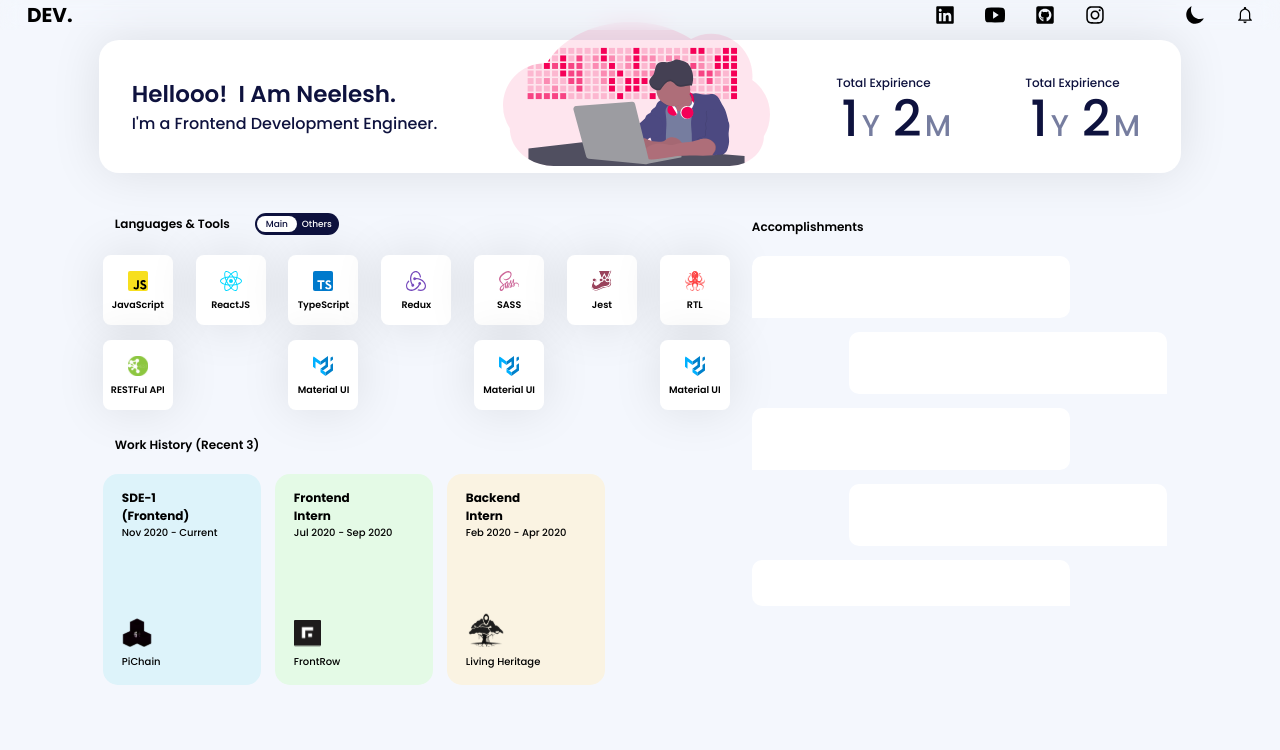
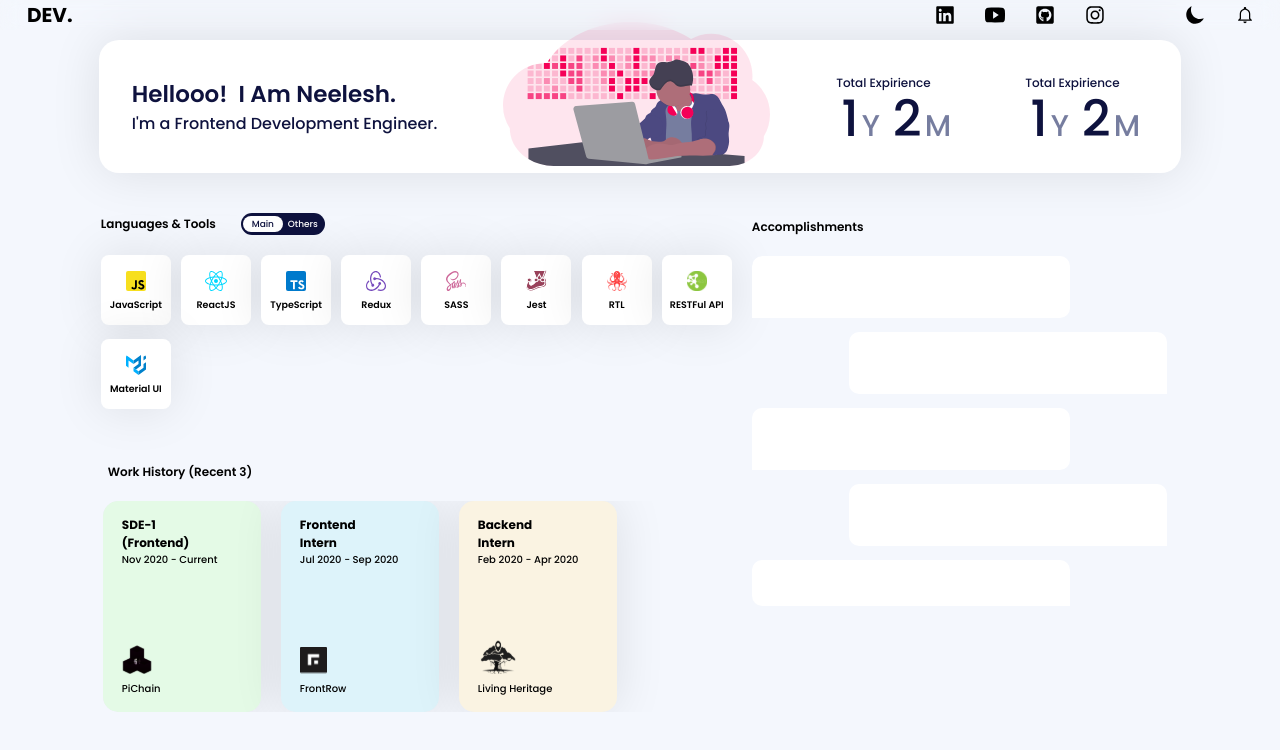
Before and after one commit to neeleshio/myfolio-webapp, a React (Create React App) app: page / in a window 1280 px wide. Shown: the top 750 px of the page. Built offline with nearby package versions, Linux system fonts and the light colour scheme.

Commit message:
card overflow

```diff
--- a/src/styles/Portfolio.scss
+++ b/src/styles/Portfolio.scss
@@ -93,6 +93,7 @@
 
 #langsAndTools {
     margin-top: 40px;
+    margin-left: 15px;
 
     .heading-container {
         display: flex;
@@ -101,7 +102,7 @@
         h2 {
             font-size: 12px;
             font-weight: 600;
-            margin-left: 34px;
+            margin-left: 5px;
         }
 
         .filter {
@@ -134,12 +135,11 @@
     }
 
     .skills-container {
-        display: flex;
-        margin: 20px 22px 0 22px;
-        flex-wrap: wrap;
-        justify-content: space-between;
-
-        gap: 15px;
+        display: grid;
+        margin: 20px 15px 0 0;
+        grid-template-columns: repeat(auto-fit, minmax(5rem, auto));
+        justify-items: center;
+        // flex-wrap: wrap;
 
         .card {
             width: 70px;
@@ -154,7 +154,7 @@
             flex-direction: column;
             justify-content: center;
             // margin-right: 14px;
-            // margin-bottom: 14px;
+            margin-bottom: 14px;
 
             img {
                 border-radius: 2px;
@@ -193,27 +193,28 @@
         background-color: rgb(193, 193, 193);
     }
 
-    margin-top: 26px;
+    margin: 40px 0 0 22px;
 
     .container {
         h2 {
             font-size: 12px;
             font-weight: 600;
-            margin-left: 34px;
+            margin-left: 5px;
         }
     }
 
     $colors: (
-        card1: #ddf3fa,
-        card2: #e4fae6,
+        card1: #e4fae6,
+        card2: #ddf3fa,
         card3: #faf3e2,
     );
 
     .card-container {
         display: flex;
-        margin: 20px 22px 22px 22px;
+        margin: 20px 22px 22px 0;
         overflow-x: auto;
-        padding-bottom: 10px;
+        // padding-bottom: 10px;
+        border-radius: 15px;
 
         .card {
             min-width: 158px;
@@ -223,8 +224,8 @@
             display: flex;
             flex-direction: column;
             justify-content: space-between;
-            margin-right: 14px;
-            // box-shadow: 0px 0px 50px rgba(0, 0, 0, 0.1);
+            margin-right: 20px;
+            box-shadow: 0px 0px 50px rgba(0, 0, 0, 0.1);
 
             h3 {
                 font-size: 12px;
--- a/src/views/Portfolio/Components/LangsAndTools/Languages.tsx
+++ b/src/views/Portfolio/Components/LangsAndTools/Languages.tsx
@@ -35,14 +35,4 @@ export const languages = [
         title: "Material UI",
         icon: "./images/mui.svg",
     },
-    {
-        title: "Material UI",
-        icon: "./images/mui.svg",
-    },
-    {
-        title: "Material UI",
-        icon: "./images/mui.svg",
-    },
-
-
 ]
```
